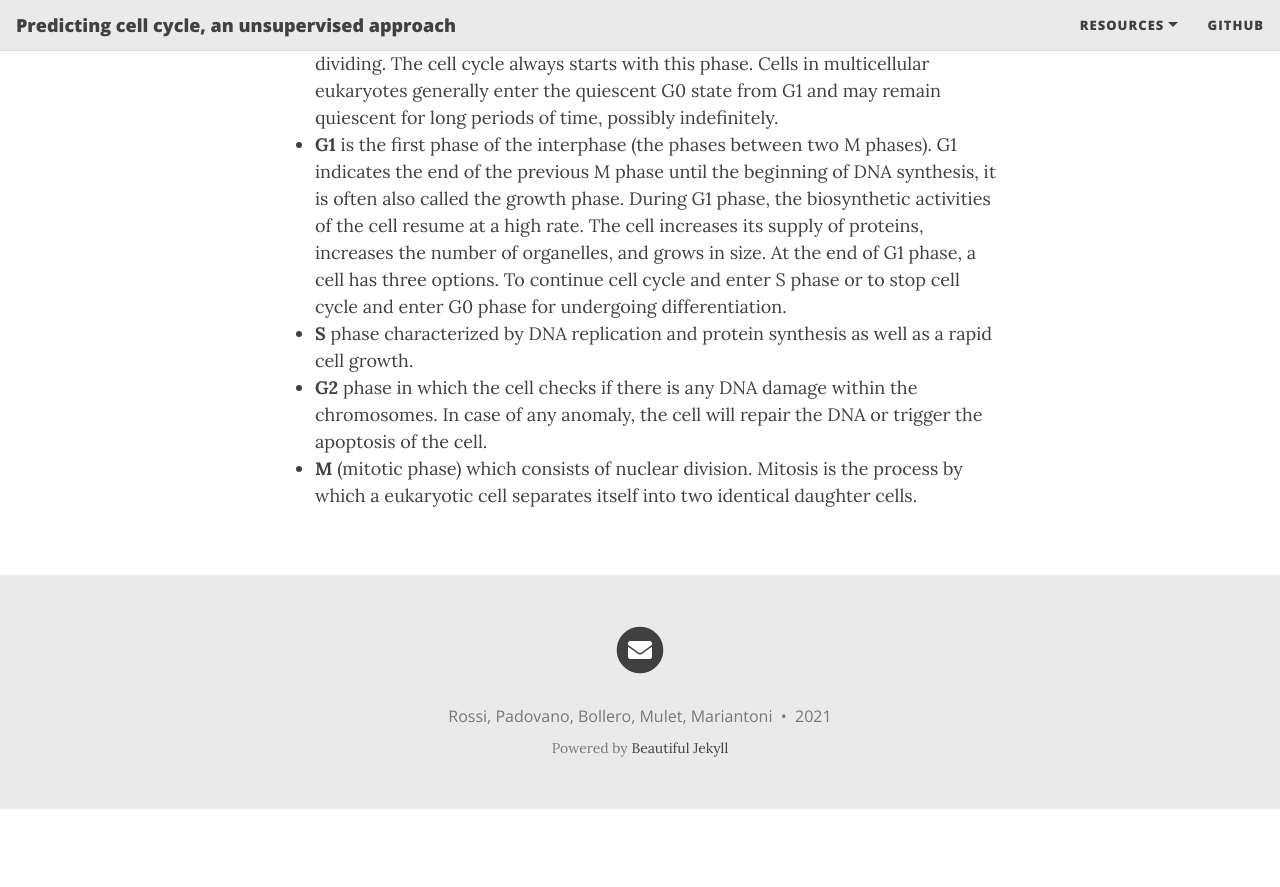
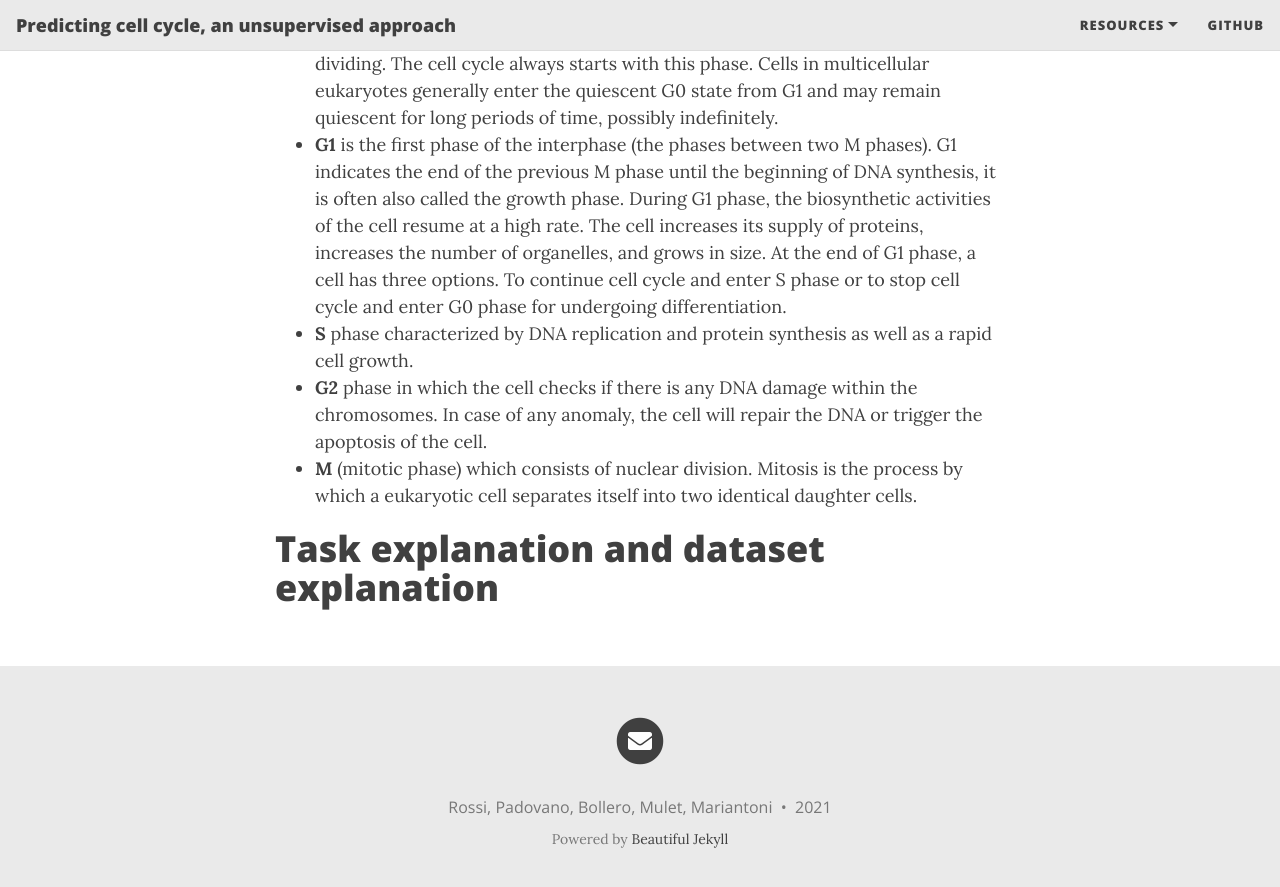
Before and after one commit to lucarossi9/statistical_computation_4, a Jekyll site: the page built from index.md, in a window 1280 px wide and 900 px high, scrolled down 2723 px. Shown: the top 887 px of the window. Built offline with Jekyll 4.4.1, drawn with Linux system fonts in a browser that asks for light colours; nearby versions of some CDN libraries; the list of posts is cut into pages by our own code; before the commit the page ends 3532 px from its top, so only the background shows below that.

Commit message:
Update index.md

```diff
--- a/index.md
+++ b/index.md
@@ -29,3 +29,5 @@ Cell cycle is the most fundamental biological process underlying the existence a
 * **S** phase characterized by DNA replication and protein synthesis as well as a rapid cell growth.
 * **G2** phase in which the cell checks if there is any DNA damage within the chromosomes. In case of any anomaly, the cell will repair the DNA or trigger the apoptosis of the cell.
 * **M** (mitotic phase) which consists of nuclear division. Mitosis is the process by which a eukaryotic cell separates itself into two identical daughter cells.
+
+# Task explanation and dataset explanation
```
